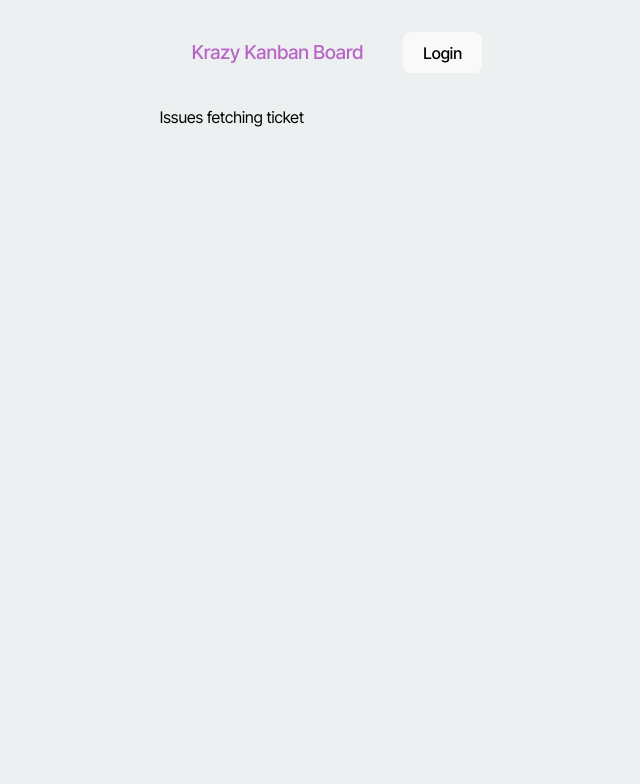
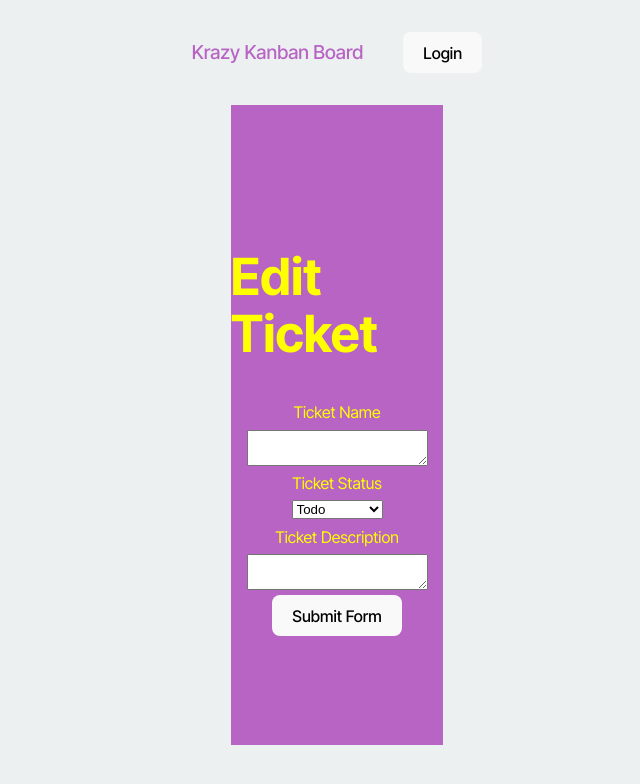
Before and after one commit to iaplesnyc/Kanban-Board, a React (Vite) app in the folder client/: page /edit in a window 1280 px wide. Shown: the top 784 px of the page, without its empty margins (303-943 px from the left). Built offline with nearby package versions, Linux system fonts and the light colour scheme.

Commit message:
Fix TypeScript and JSX issues for Render deployment

```diff
--- a/client/src/components/Navbar.tsx
+++ b/client/src/components/Navbar.tsx
@@ -1,17 +1,17 @@
-import { useState, useEffect } from 'react';
+import React, { useState, useEffect } from 'react';
 import { Link, useNavigate } from 'react-router-dom';
-import auth from '../utils/auth';
+import Auth from '../utils/auth';
 
 const Navbar = () => {
   const [loginCheck, setLoginCheck] = useState(false);
   const navigate = useNavigate();
 
   useEffect(() => {
-    setLoginCheck(auth.loggedIn());
+    setLoginCheck(Auth.loggedIn());
   }, []);
 
   const handleLogout = () => {
-    auth.logout();
+    Auth.logout();
     setLoginCheck(false);
     navigate('/login');
   };
--- a/client/src/pages/CreateTicket.tsx
+++ b/client/src/pages/CreateTicket.tsx
@@ -40,7 +40,10 @@ const CreateTicket = () => {
     e: ChangeEvent<HTMLInputElement | HTMLSelectElement | HTMLTextAreaElement>
   ) => {
     const { name, value } = e.target;
-    setNewTicket((prev) => (prev ? { ...prev, [name]: value } : prev));
+    setNewTicket((prev) => ({
+      ...prev,
+      [name]: name === 'assignedUserId' ? Number(value) : value,
+    }));
   };
 
   const handleSubmit = async (e: FormEvent) => {
@@ -62,7 +65,7 @@ const CreateTicket = () => {
         <textarea
           id="tName"
           name="name"
-          value={newTicket.name ? newTicket.name : ''}
+          value={newTicket.name}
           onChange={handleChange}
         />
 
@@ -70,7 +73,7 @@ const CreateTicket = () => {
         <select
           id="tStatus"
           name="status"
-          value={newTicket.status ? newTicket.status : ''}
+          value={newTicket.status}
           onChange={handleChange}
         >
           <option value="Todo">Todo</option>
@@ -82,7 +85,7 @@ const CreateTicket = () => {
         <textarea
           id="tDescription"
           name="description"
-          value={newTicket.description ? newTicket.description : ''}
+          value={newTicket.description}
           onChange={handleChange}
         />
 
@@ -90,7 +93,7 @@ const CreateTicket = () => {
         <select
           id="tUserId"
           name="assignedUserId"
-          value={newTicket.assignedUserId ? String(newTicket.assignedUserId) : ''}
+          value={String(newTicket.assignedUserId)}
           onChange={handleChange}
         >
           {users.length > 0 ? (
--- a/client/src/pages/EditTicket.tsx
+++ b/client/src/pages/EditTicket.tsx
@@ -5,85 +5,92 @@ import { retrieveTicket, updateTicket } from '../api/ticketAPI';
 import { TicketData } from '../interfaces/TicketData';
 
 const EditTicket = () => {
-  const [ticket, setTicket] = useState<TicketData | undefined>();
+  const [ticket, setTicket] = useState<TicketData>({
+    id: 0,
+    name: '',
+    description: '',
+    status: 'Todo',
+    assignedUserId: 1,
+    assignedUser: null,
+  });
 
   const navigate = useNavigate();
   const { state } = useLocation();
 
-  const fetchTicket = async (ticketId: TicketData) => {
+  useEffect(() => {
+    const fetchTicket = async () => {
       try {
-      const data = await retrieveTicket(ticketId.id);
+        if (state?.id) {
+          const data = await retrieveTicket(state.id);
           setTicket(data);
+        } else {
+          console.error('No ticket ID provided in state.');
+        }
       } catch (err) {
         console.error('Failed to retrieve ticket:', err);
       }
-  }
+    };
+    fetchTicket();
+  }, [state]);
 
-  useEffect(() => {
-    fetchTicket(state);
-  }, []);
-
-  const handleSubmit = (e: FormEvent) => {
+  const handleSubmit = async (e: FormEvent) => {
     e.preventDefault();
-    if (ticket && ticket.id !== null){
-      updateTicket(ticket.id, ticket);
+    try {
+      if (ticket && ticket.id) {
+        await updateTicket(ticket.id, ticket);
         navigate('/');
       }
-    else{
-      console.error('Ticket data is undefined.');
+    } catch (error) {
+      console.error('Failed to update ticket:', error);
     }
-  }
-
-  const handleTextAreaChange = (e: ChangeEvent<HTMLTextAreaElement>) => {
-    const { name, value } = e.target;
-    setTicket((prev) => (prev ? { ...prev, [name]: value } : undefined));
   };
 
-  const handleChange = (e: ChangeEvent<HTMLInputElement | HTMLSelectElement>) => {
+  const handleChange = (
+    e: ChangeEvent<HTMLInputElement | HTMLSelectElement | HTMLTextAreaElement>
+  ) => {
     const { name, value } = e.target;
-    setTicket((prev) => (prev ? { ...prev, [name]: value } : undefined));
+    setTicket((prev) => ({
+      ...prev,
+      [name]: name === 'assignedUserId' ? Number(value) : value,
+    }));
   };
 
   return (
-    <>
-      <div className='container'>
-        {
-          ticket ? (
-            <form className='form' onSubmit={handleSubmit}>
+    <div className="container">
+      <form className="form" onSubmit={handleSubmit}>
         <h1>Edit Ticket</h1>
-              <label htmlFor='tName'>Ticket Name</label>
+
+        <label htmlFor="tName">Ticket Name</label>
         <textarea
-                id='tName'
-                name='name'
-                value={ticket.name || ''}
-                onChange={handleTextAreaChange}
+          id="tName"
+          name="name"
+          value={ticket?.name || ''}
+          onChange={handleChange}
         />
-              <label htmlFor='tStatus'>Ticket Status</label>
+
+        <label htmlFor="tStatus">Ticket Status</label>
         <select
-                name='status'
-                id='tStatus'
-                value={ticket.status || ''}
+          id="tStatus"
+          name="status"
+          value={ticket?.status || ''}
           onChange={handleChange}
         >
-                <option  value='Todo'>Todo</option>
-                <option  value='In Progress'>In Progress</option>
-                <option  value='Done'>Done</option>
+          <option value="Todo">Todo</option>
+          <option value="In Progress">In Progress</option>
+          <option value="Done">Done</option>
         </select>
-            <label htmlFor='tDescription'>Ticket Description</label>
+
+        <label htmlFor="tDescription">Ticket Description</label>
         <textarea
-                id='tDescription'
-                name='description'
-                value={ticket.description || ''}
-                onChange={handleTextAreaChange}
+          id="tDescription"
+          name="description"
+          value={ticket?.description || ''}
+          onChange={handleChange}
         />
-              <button type='submit'>Submit Form</button>
+
+        <button type="submit">Submit Form</button>
       </form>
-          ) : (
-            <div>Issues fetching ticket</div>
-          )
-        }
     </div>
-    </>
   );
 };
 
--- a/client/src/pages/ErrorPage.tsx
+++ b/client/src/pages/ErrorPage.tsx
@@ -1,8 +1,10 @@
+import React from 'react';
+
 const ErrorPage = () => {
   return (
     <section>
       <h1>404: Page Not Found</h1>
-      <h1> ¯\_(ツ)_/¯</h1>
+      <h1>¯\_(ツ)_/¯</h1>
     </section>
   );
 };
--- a/client/src/pages/Login.tsx
+++ b/client/src/pages/Login.tsx
@@ -1,4 +1,4 @@
-import { useState, FormEvent, ChangeEvent } from "react";
+import React, { useState, FormEvent, ChangeEvent } from "react";
 import Auth from '../utils/auth';
 import { login } from "../api/authAPI";
 
@@ -10,10 +10,10 @@ const Login = () => {
 
   const handleChange = (e: ChangeEvent<HTMLInputElement>) => {
     const { name, value } = e.target;
-    setLoginData({
-      ...loginData,
+    setLoginData((prev) => ({
+      ...prev,
       [name]: value
-    });
+    }));
   };
 
   const handleSubmit = async (e: FormEvent) => {
@@ -35,22 +35,27 @@ const Login = () => {
     <div className="login-container">
       <form className="login-form" onSubmit={handleSubmit}>
         <h1>Login</h1>
-        <label>Username</label>
+
+        <label htmlFor="username">Username</label>
         <input
+          id="username"
           type="text"
           name="username"
           value={loginData.username}
           onChange={handleChange}
           required
         />
-        <label>Password</label>
+
+        <label htmlFor="password">Password</label>
         <input
+          id="password"
           type="password"
           name="password"
           value={loginData.password}
           onChange={handleChange}
           required
         />
+
         <button type="submit">Login</button>
       </form>
     </div>
```
Lines whose indentation alone changed are shown as unchanged.
